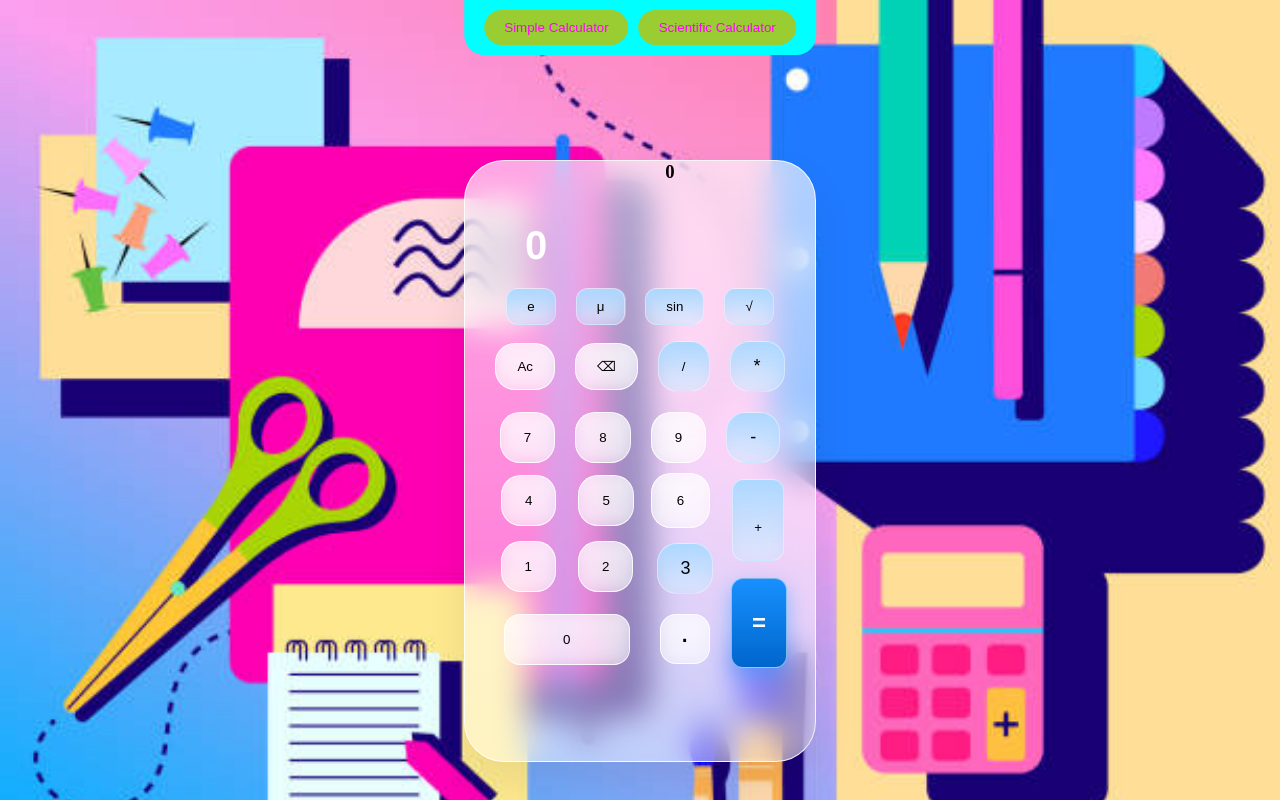
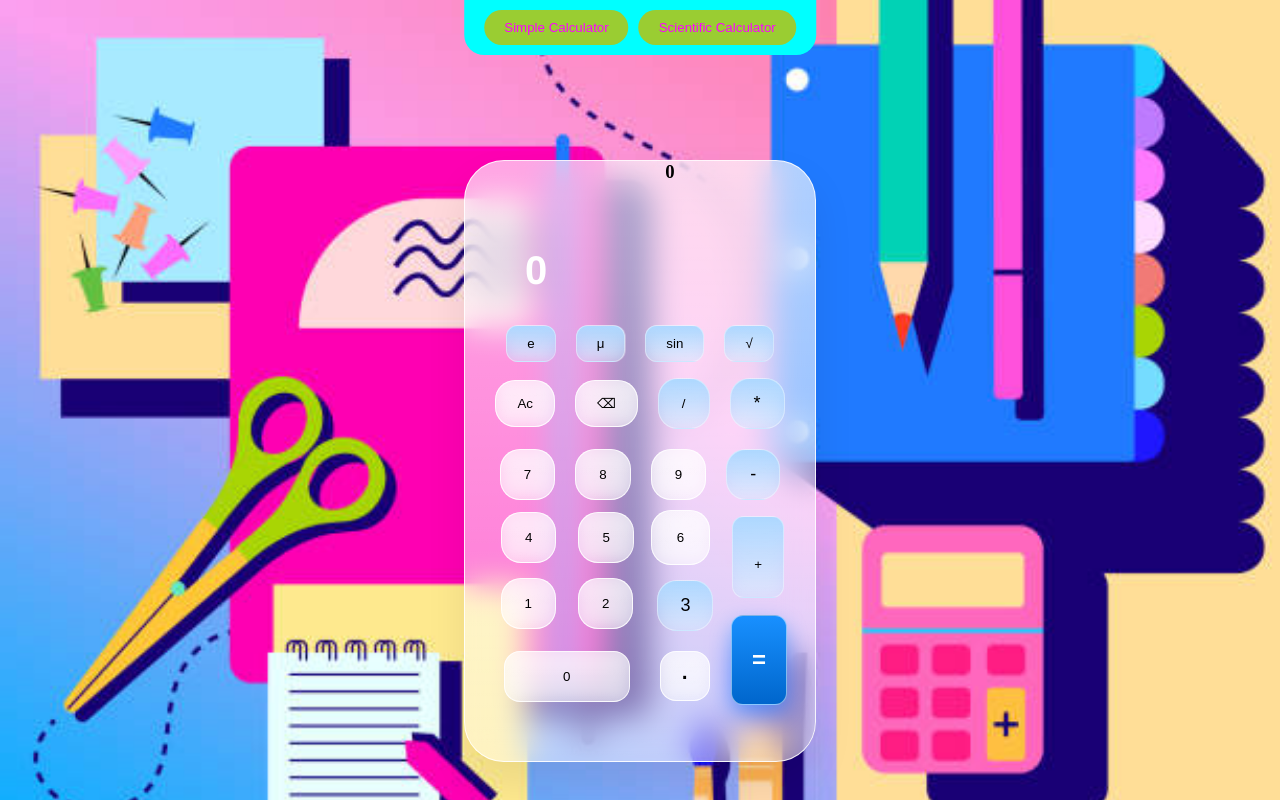
Before and after one commit to abaanok1-art/Simple-Calculator.Com, a React (Vite) app: page / in a window 1280 px wide. Both pictures are taken after a click on the button "Scientific Calculator". Built offline with nearby package versions, Linux system fonts and the light colour scheme.

Commit message:
Fix CSS production display layout

```diff
--- a/src/Components/Calculator2/normalcalculator.css
+++ b/src/Components/Calculator2/normalcalculator.css
@@ -13,7 +13,18 @@
   overflow: hidden;-webkit-backdrop-filter: blur(10px); /* Fixes webkit/chrome production blur artifacts */
   overflow: hidden; /* Prevents inner element shadow bleed */
 }
-
+.result{
+   display: flex !important;
+  flex-direction: column !important;
+  justify-content: flex-end !important;
+  align-items: flex-end !important;
+  min-height: 70px !important;
+  margin-bottom: 12px !important;
+  overflow: hidden !important;
+  word-break: break-all !important;
+  position: relative !important;
+  z-index: 10 !important;
+}
 .outputs {
     display: flex;
     flex-direction: column;
--- a/src/Components/Calculator2/normalcalculator.jsx
+++ b/src/Components/Calculator2/normalcalculator.jsx
@@ -249,7 +249,7 @@ const Calculator1 = () => {
 
                 <div className='outputs'>
                     <h3>{expression || '0'}</h3>
-                    <h1>{result}</h1>
+                    <h1 className='result'>{result}</h1>
                 </div>
 
                 <div className='topbtnparentt'>
```
